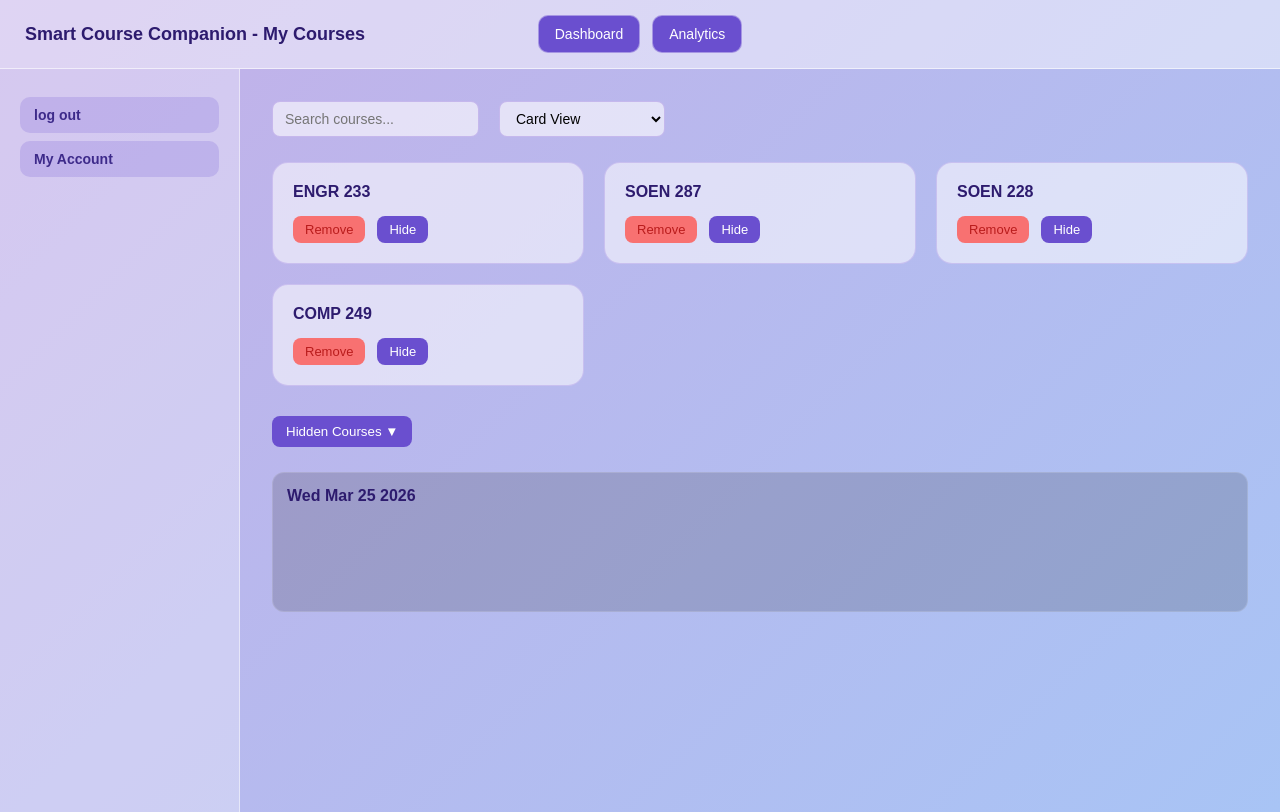
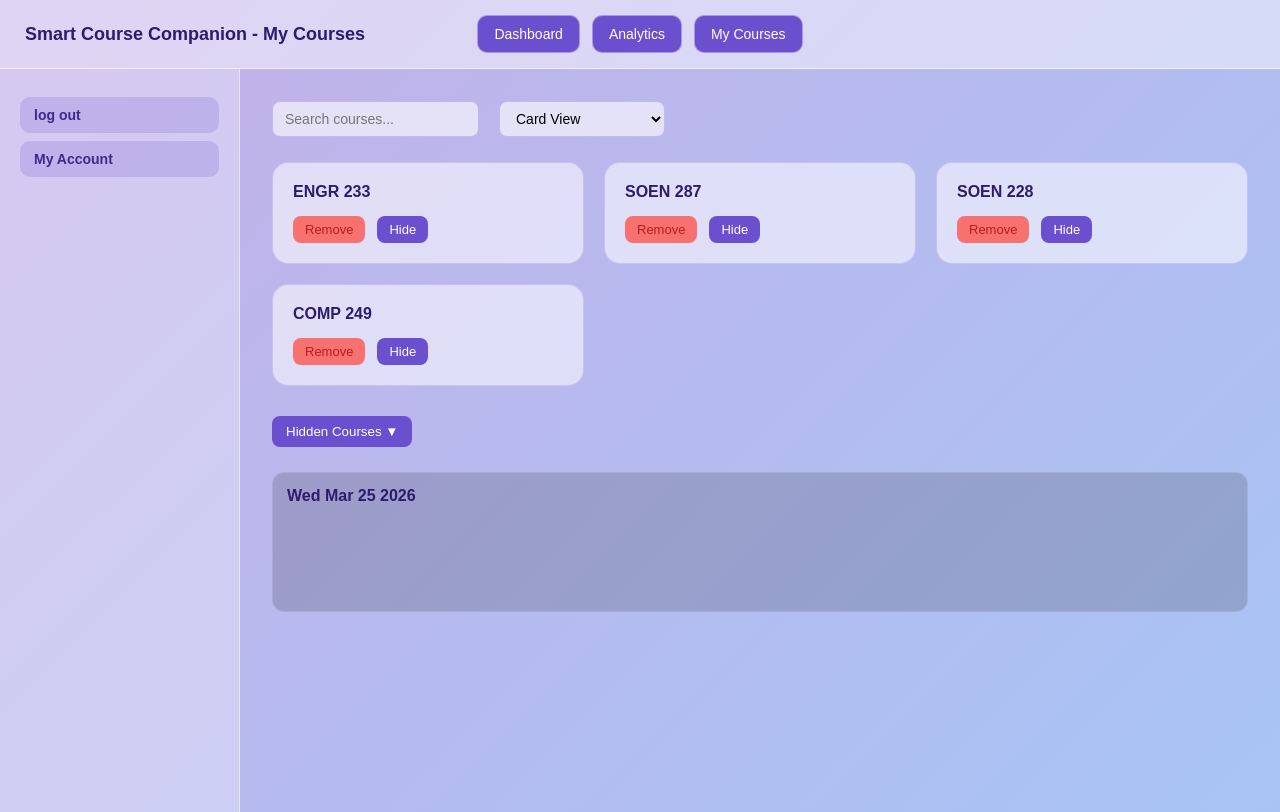
Before and after one commit to ndoloelimby/SOEN-287-Project, a plain HTML site: page MYCOURSES.html in a window 1280 px wide. Drawn offline with Linux system fonts and the light colour scheme.

Commit message:
Update MYCOURSES.html
added mycourses to nav bar

```diff
--- a/MYCOURSES.html
+++ b/MYCOURSES.html
@@ -14,6 +14,7 @@
         <div class="navlinks">
             <a href="dashboardtrial.html"> Dashboard </a>
             <a href="analytics.html"> Analytics </a>
+            <a href = "mycourses.html"> My Courses </a>
         </div>
 
     </nav>
```
